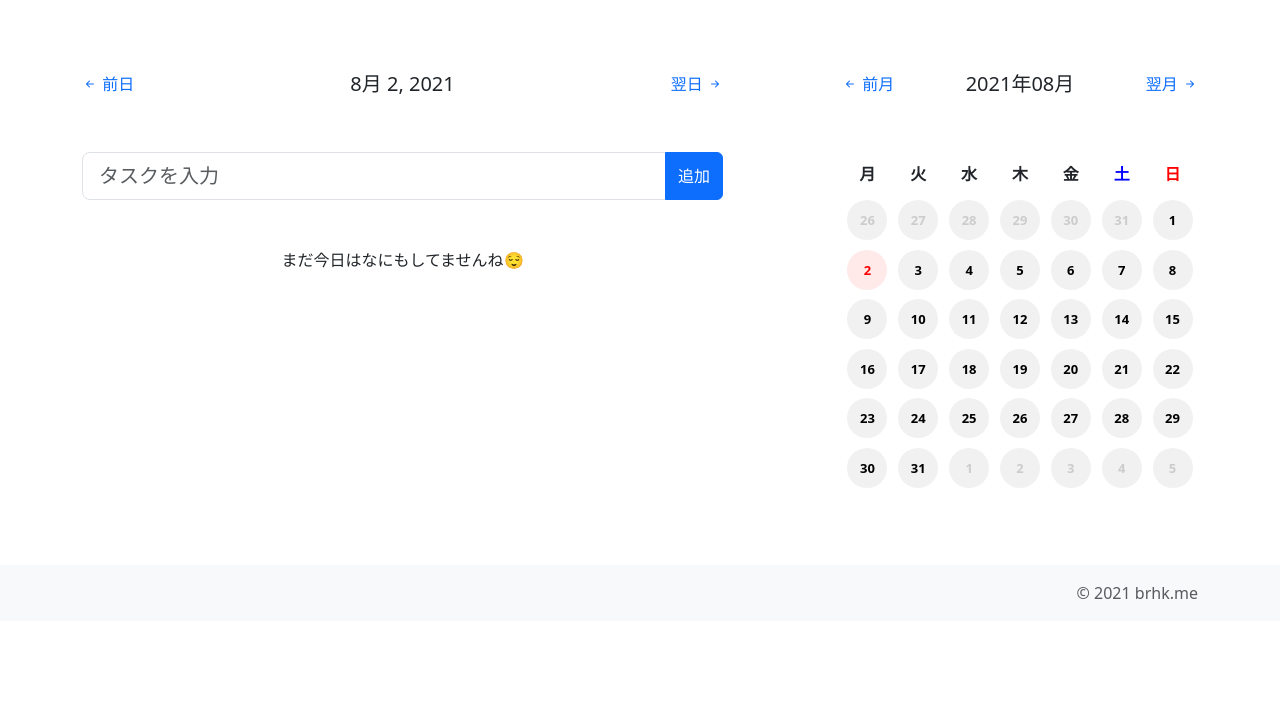
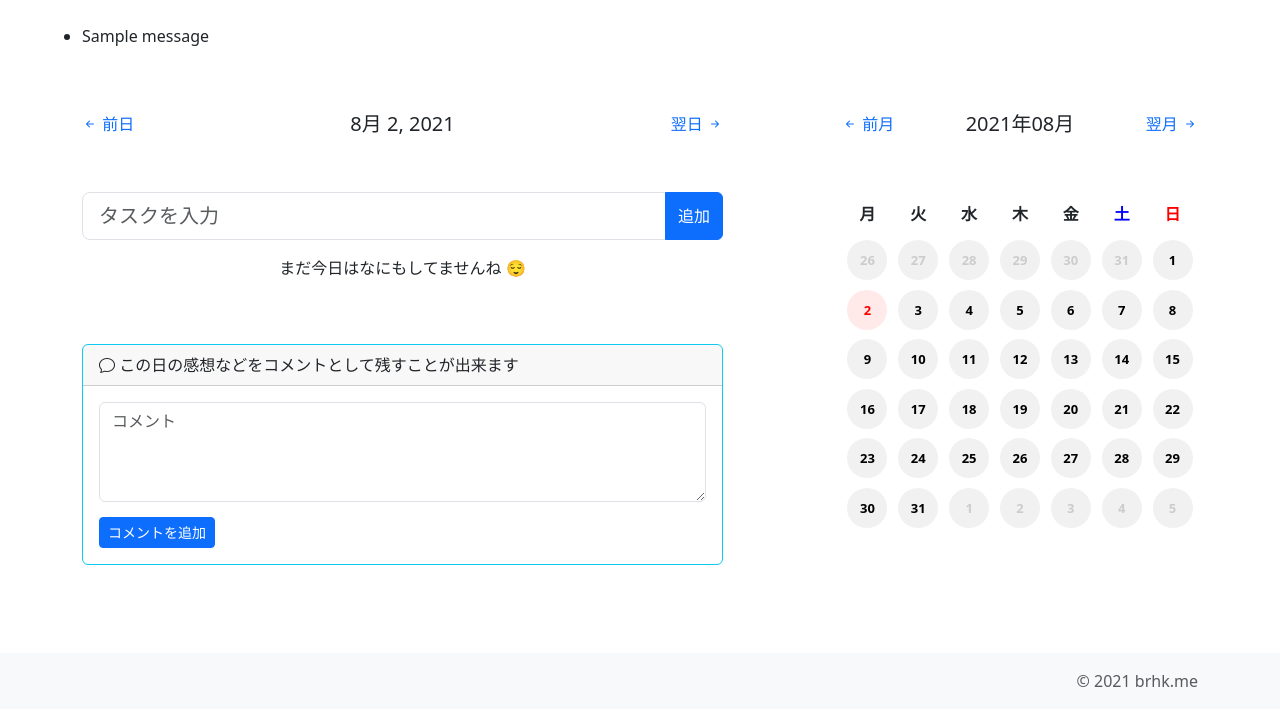
Before and after one commit to kazuoyamana/DoneList, a Django app: page / in a window 1280 px wide. Shown: the part 56-782 px from the top of the page. Run offline with Django 3.2, Linux system fonts and the light colour scheme; a user stored in the database is signed in; tables that the repository leaves empty hold one stand-in row (values such as "Sample post"); one stand-in notice (Sample message) is shown; style sheets or scripts are compiled from the project's sources; some libraries are stand-ins or nearby versions.

Commit message:
Add Comment function. Comments are now also displayed on the calendar.

```diff
--- a/static/scss/main.scss
+++ b/static/scss/main.scss
@@ -39,9 +39,13 @@ table.task-calendar {
     td {
       text-align: center;
       padding: .3em .2em;
-      position: relative;
+
 
       span {
+        display: inline-block;
+        position: relative;
+        height: 40px;
+        width: 40px;
 
         &.has-task {
 
@@ -89,18 +93,54 @@ table.task-calendar {
       i.bi-check-circle-fill {
         position: absolute;
         top: 0;
+        left: 0;
         color: red;
         line-height: 1;
         background-color: white;
         border-radius: 100%;
+      }
+      // コメントマーク
+      i.bi-chat {
+        position: absolute;
+        bottom: 0;
+        right: 0;
+        line-height: 1;
+        background-color: white;
+        border-radius: 100%;
+        font-size: 13px;
       }
 
     }
   }
 }
 
+// 前日・翌日・前月・翌月表示部分
 .prev, .next {
   a {
     text-decoration: none;
   }
 }
+
+
+.comment {
+  margin: 3em 0;
+  h3 {
+    font-size: 16px;
+    padding: 10px;
+    background-color: #eee;
+  }
+
+  span.badge {
+    cursor: pointer;
+  }
+
+  textarea {
+    height: 100px !important;
+    margin-bottom: 15px;
+  }
+
+  .comment-edit {
+  }
+  .comment-normal {
+  }
+}
--- a/task/admin.py
+++ b/task/admin.py
@@ -1,5 +1,6 @@
 from django.contrib import admin
-from .models import Task
+from .models import Task, Comment
 
 
 admin.site.register(Task)
+admin.site.register(Comment)
--- a/task/forms.py
+++ b/task/forms.py
@@ -1,5 +1,5 @@
 from django import forms
-from .models import Task
+from .models import Task, Comment
 
 
 class AddTaskForm(forms.ModelForm):
@@ -7,3 +7,10 @@ class AddTaskForm(forms.ModelForm):
     class Meta:
         model = Task
         fields = ('title',)
+
+
+class AddCommentForm(forms.ModelForm):
+
+    class Meta:
+        model = Comment
+        fields = ('body',)
--- a/task/models.py
+++ b/task/models.py
@@ -17,5 +17,13 @@ class Task(models.Model):
         return self.title
 
 
-# created_at は DateTimeField の auto_now_add=True にしてたけど、
-# これだと任意の値で上書きできないので timezone.now に変更
+class Comment(models.Model):
+    body = models.TextField('コメント')
+    created_at = models.DateField('コメント作成日', default=timezone.now)
+    created_by = models.ForeignKey(settings.AUTH_USER_MODEL, on_delete=models.CASCADE)
+
+    class Meta:
+        db_table = 'comment'
+
+    def __str__(self):
+        return self.body
--- a/task/urls.py
+++ b/task/urls.py
@@ -1,5 +1,5 @@
 from django.urls import path
-from .views import task_delete, task_done, TopView
+from .views import task_delete, task_done, TopView, delete_comment
 
 app_name = 'task'
 
@@ -8,4 +8,5 @@ urlpatterns = [
     path('<int:year>/<int:month>/<int:day>/', TopView.as_view(), name='day'),
     path('delete/<int:task_id>/', task_delete, name='delete'),
     path('done/<int:task_id>/<str:status>/', task_done, name='done'),
+    path('delete_co/<int:year>/<int:month>/<int:day>/', delete_comment, name='delete_co'),
 ]
--- a/task/views.py
+++ b/task/views.py
@@ -1,16 +1,15 @@
 import datetime
 
-from django.contrib.auth.decorators import login_required
 from django.utils import timezone
 from django.http import HttpResponse
 from django.shortcuts import render, redirect, get_object_or_404
-from django.utils.decorators import method_decorator
 from django.views.decorators.csrf import csrf_protect
+from django.contrib.auth.decorators import login_required
 from django.views import generic
 
 from . import mixins
-from .models import Task
-from .forms import AddTaskForm
+from .models import Task, Comment
+from .forms import AddTaskForm, AddCommentForm
 
 
 @csrf_protect
@@ -48,7 +47,7 @@ class TopView(mixins.MonthWithTaskMixin, generic.TemplateView):
 
         today = datetime.date.today()
 
-        # 日付のパラメータが無い時は今日を表示（トップページ）
+        # 日付のパラメータが無い時（トップページ）は今日を表示
         if kwargs.get('year') is None:
             kwargs['year'] = today.year
             kwargs['month'] = today.month
@@ -56,19 +55,45 @@ class TopView(mixins.MonthWithTaskMixin, generic.TemplateView):
 
         the_day = datetime.date(kwargs['year'], kwargs['month'], kwargs['day'])
 
+        # コメントを取得、なければNoneを入れておく
+        try:
+            comment = Comment.objects.filter(created_by=request.user, created_at=the_day)[0]
+        except IndexError:
+            comment = None
+
         if request.user.is_authenticated:
             tasks = Task.objects.filter(created_by=request.user, created_at=the_day)
             form = AddTaskForm(request.POST or None)
 
-            if request.method == 'POST' and form.is_valid():
-                form = form.save(commit=False)
-                form.created_by = request.user
+            # コメントが存在すれば編集モードに
+            if comment:
+                cform = AddCommentForm(request.POST or None, instance=comment)
+            else:
+                cform = AddCommentForm(request.POST or None)
 
-                # 今日以外では「選択されている日」をタスクの作成日に入れる
-                if today != the_day:
-                    form.created_at = the_day
+            if request.method == 'POST':
+                # タスクフォーム処理開始
+                if form.is_valid():
+                    form = form.save(commit=False)
+                    form.created_by = request.user
 
-                form.save()
+                    # 今日以外では「選択されている日」をタスクの作成日に入れる
+                    if today != the_day:
+                        form.created_at = the_day
+
+                    form.save()
+
+                # コメントフォーム処理開始
+                if cform.is_valid():
+                    cform = cform.save(commit=False)
+                    cform.created_by = request.user
+
+                    # 今日以外では「選択されている日」をタスクの作成日に入れる
+                    if today != the_day:
+                        cform.created_at = the_day
+
+                    cform.save()
+
                 return redirect('task:day', kwargs['year'], kwargs['month'], kwargs['day'])
 
             # 明日と昨日を取得
@@ -81,7 +106,9 @@ class TopView(mixins.MonthWithTaskMixin, generic.TemplateView):
                 'today': today,
                 'yesterday': yesterday,
                 'tomorrow': tomorrow,
-                'the_day': the_day
+                'the_day': the_day,
+                'cform': cform,
+                'comment': comment,
             }
 
             context = super().get_context_data(**kwargs)
@@ -92,3 +119,20 @@ class TopView(mixins.MonthWithTaskMixin, generic.TemplateView):
             return self.render_to_response(context)
         else:
             return render(request, 'task/top_guest.html')
+
+
+@login_required
+def delete_comment(request, year, month, day):
+    today = datetime.date.today()
+
+    # 日付のパラメータが無い時は今日を表示（トップページ）
+    if year is None:
+        year = today.year
+        month = today.month
+        day = today.day
+
+    the_day = datetime.date(year, month, day)
+    comment = Comment.objects.get(created_by=request.user, created_at=the_day)
+
+    comment.delete()
+    return redirect('task:day', year, month, day)
--- a/templates/base.html
+++ b/templates/base.html
@@ -18,7 +18,7 @@
   <link href="https://fonts.googleapis.com/css2?family=M+PLUS+1p:wght@300&display=swap" rel="stylesheet">
 
   <link rel="stylesheet" href="{% static 'css/main.css' %}">
-  <title>DoneList {% block title %}{% endblock %}</title>
+  <title>{% block title %}{% endblock %} | DoneList</title>
 </head>
 <body>
 
--- a/templates/task/top.html
+++ b/templates/task/top.html
@@ -1,13 +1,24 @@
 {% extends 'base.html' %}
 {% load widget_tweaks %}
+{% load django_bootstrap5 %}
 
-{% block title %}今日やったことを記録しよう！{% endblock %}
+
+{% block title %}{{ the_day|date }}{% endblock %}
 
 {% block content %}
 
   <div class="container">
 
     <div class="row justify-content-xl-between justify-content-center py-4">
+
+      {% if messages %}
+        <ul class="messages">
+          {% for message in messages %}
+            <li{% if message.tags %} class="{{ message.tags }}"{% endif %}>{{ message }}</li>
+          {% endfor %}
+        </ul>
+      {% endif %}
+      {% bootstrap_messages %}
 
       <div class="col-lg-8 col-md-10 col-xl-7">
 
@@ -21,7 +32,7 @@
           </a></div>
         </div>
 
-        <form method="post" class="my-5">
+        <form method="post" class="form">
           {% csrf_token %}
           <div class="input-group mb-3 p-0">
             {{ form.title|attr:'class:form-control form-control-lg'|attr:'placeholder:タスクを入力' }}
@@ -45,18 +56,58 @@
                 <i class="bi bi-x-circle-fill"> </i>
               </a>
             </li>
-          {% empty %}
+            {% empty %}
             <p class="text-center">
               {% if the_day > today %}
-                まだ何も予定がありませんね😌
+                この日はまだ予定がありません 😌
               {% elif the_day == today %}
-                まだ今日はなにもしてませんね😌
+                まだ今日はなにもしてませんね 😌
               {% else %}
-                この日はなにもしませんでした😅
+                この日はなにもしてません 😅
               {% endif %}
             </p>
           {% endfor %}
         </ul>
+
+
+        <div class="card border-info mb-3 comment">
+          {% if comment %}
+            <form method="post">
+              {% csrf_token %}
+              <div class="card-header">
+                <div class="d-flex justify-content-between">
+                  <div class="col">
+                    この日の感想など
+                  </div>
+                    <a class="" id="edit-comment"><span class="badge rounded-pill bg-danger">編集する</span></a>
+                </div>
+              </div>
+
+              <div class="card-body comment-normal">
+                <p class="card-text">{{ comment|linebreaksbr }}</p>
+              </div>
+
+              <div class="card-body comment-edit" style="display: none">
+                {{ cform.body|attr:'class:form-control comment_form'|attr:'placeholder:コメント' }}
+                <input type="submit" value="コメントを変更" class="btn btn-sm btn-primary">
+                <a class="btn btn-secondary btn-sm" id="cancel-comment">キャンセル</a>
+                <a class="btn btn-danger btn-sm"
+                   href="{% url 'task:delete_co' the_day.year the_day.month the_day.day %}">削除</a>
+              </div>
+
+            </form>
+          {% else %}
+            <div class="card-header"><i class="bi bi-chat"></i> この日の感想などをコメントとして残すことが出来ます</div>
+            <form method="post" class="m-3">
+              {% csrf_token %}
+              {{ cform.body|attr:'class:form-control comment_form'|attr:'placeholder:コメント' }}
+              <input type="submit" value="コメントを追加" class="btn btn-sm btn-primary">
+            </form>
+          {% endif %}
+
+        </div>
+
+
       </div>
 
 
@@ -103,10 +154,13 @@
                 {% endif %}
 
 
-              {% if tasks %}<span class="has-task">
-                {% if False not in tasks %}<i class="bi bi-check-circle-fill"></i>{% endif %}
+              {#  タスクの存在確認と完了確認分岐  #}
+              {% if 'Yet' in tasks or 'Done' in tasks %}<span class="has-task">
+                {% if 'Yet' not in tasks %}<i class="bi bi-check-circle-fill"></i>{% endif %}
               {% else %}<span>
               {% endif %}
+              {#  コメントの存在確認  #}
+              {% if 'Comment' in tasks %}<i class="bi bi-chat"></i>{% endif %}
               <a href="{% url 'task:day' day.year day.month day.day %}">{{ day.day }}</a>
               </span>
 
@@ -200,6 +254,32 @@
       })
     }
 
+    // --------------------------------------------
+    // コメント編集表示切り替え
+    // --------------------------------------------
+    const editBtn = document.getElementById('edit-comment')
+    const cancelBtn = document.getElementById('cancel-comment')
+    let commentNormal = document.querySelector('.comment-normal')
+    let commentEdit = document.querySelector('.comment-edit')
+
+    let changeDisplay = (el) => {
+      if (el.style.display === 'none') {
+        el.style.display = 'block'
+      } else {
+        el.style.display = 'none'
+      }
+    }
+
+    commentBtns = [editBtn, cancelBtn]
+
+    for (let i = 0; i < commentBtns.length; i++) {
+      commentBtns[i].addEventListener('click', function () {
+        changeDisplay(commentNormal)
+        changeDisplay(commentEdit)
+      })
+    }
+
+
   </script>
 
 {% endblock %}
```
Also changed, not shown: task/mixins.py (+11 -2 lines).
